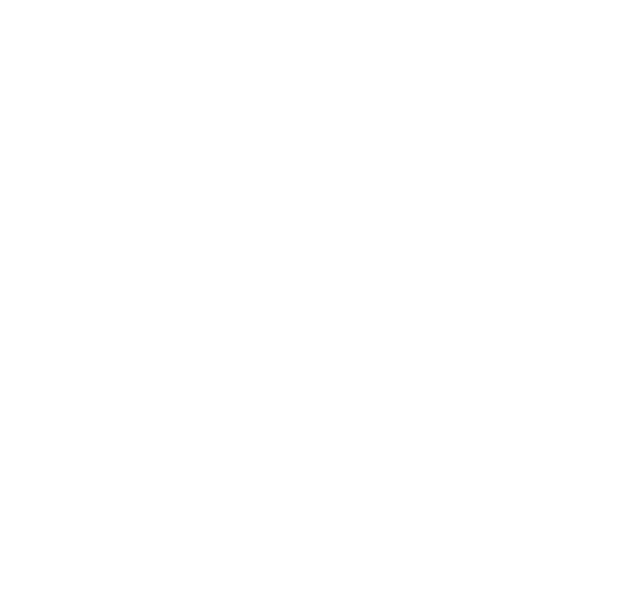
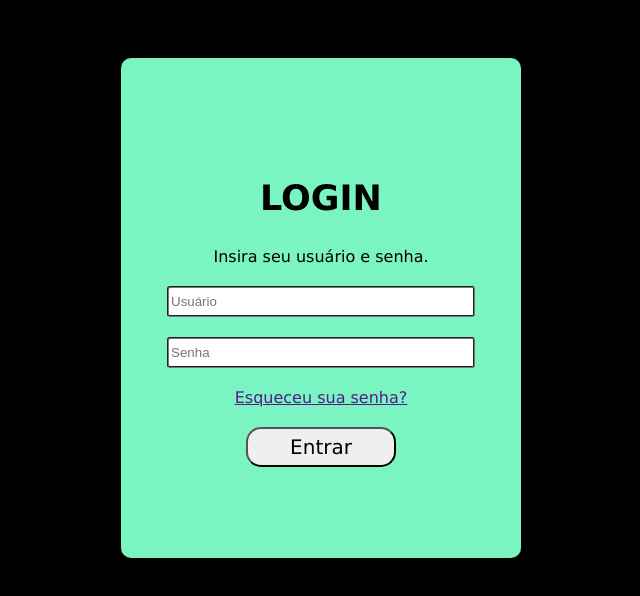
Before and after one commit to l-andrad/desafios-senai, a plain HTML site: page index.html in a window 1280 px wide. Shown: the whole page, without its empty margins (319-959 px from the left). Drawn offline with Linux system fonts and the light colour scheme.

Commit message:
Tela de login - Desafio - 19/04/2022

```diff
--- a/index.html
+++ b/index.html
@@ -1,12 +1,28 @@
 <!DOCTYPE html>
 <html lang="en">
+
 <head>
     <meta charset="UTF-8">
     <meta http-equiv="X-UA-Compatible" content="IE=edge">
     <meta name="viewport" content="width=device-width, initial-scale=1.0">
+    <link rel="stylesheet" href="style.css">
     <title>Tela de login</title>
 </head>
+
 <body>
+    <section>
+        <div class="login">
+            <h1>LOGIN</h1>
 
+            <form action="" class="form-login">
+                <label for="">Insira seu usuário e senha.</label>
+                <input type="text" class="user" placeholder="Usuário">
+                <input type="password" class="password" placeholder="Senha">
+                <label for=""><a href="">Esqueceu sua senha?</a></label>
+                <button type="submit" class="form-button">Entrar</button>
+            </form>
+        </div>
+    </section>
 </body>
+
 </html>
--- a/style.css
+++ b/style.css
@@ -0,0 +1,58 @@
+body {
+    background-color: rgb(0, 0, 0);
+}
+
+section {
+    display: flex;
+    justify-content: center;
+    align-content: center;
+}
+
+.login {
+    background-color: rgb(122, 244, 193);
+    height: 500px;
+    width: 400px;
+    margin-top: 50px;
+    justify-content: center;
+    text-align: center;
+    display: flex;
+    flex-direction: column;
+    border-radius: 10px;
+}
+
+.login h1 {
+    font-size: 35px;
+    font-family: 'Lucida Sans', 'Lucida Sans Regular', 'Lucida Grande', 'Lucida Sans Unicode', Geneva, Verdana, sans-serif;
+}
+
+.form-login {
+    display: flex;
+    flex-direction: column;
+    justify-content: center;
+    align-items: center;
+}
+
+.form-login label {
+    margin-bottom: 20px;
+    font-family: 'Lucida Sans', 'Lucida Sans Regular', 'Lucida Grande', 'Lucida Sans Unicode', Geneva, Verdana, sans-serif;
+}
+
+.form-login input {
+    width: 300px;
+    height: 25px;
+    margin-bottom: 20px;
+    border-radius: 3px;
+    border-style: groove ;
+}
+
+.form-login placeholder {
+    padding-left: 10px;
+}
+
+.form-button {
+    border-radius: 15px;
+    width: 150px;
+    height: 40px;
+    font-family: 'Lucida Sans', 'Lucida Sans Regular', 'Lucida Grande', 'Lucida Sans Unicode', Geneva, Verdana, sans-serif;
+    font-size: 20px;
+}
```
